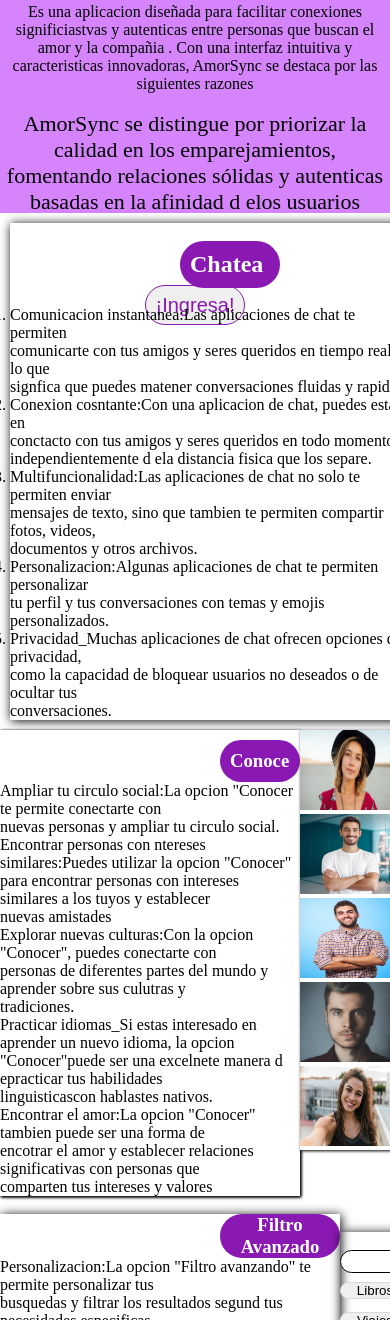
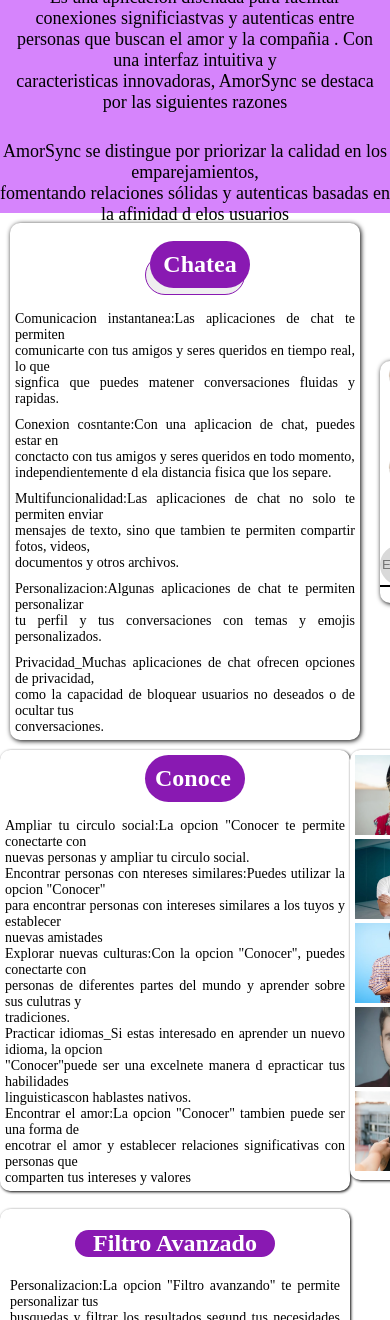
Before and after one commit to YesidStivenPabonCorredorADSO/Repaso_yp, a plain HTML site: page index.html in a window 390 px wide. Shown: the part 680-2000 px from the top of the page. Drawn offline with nearby package versions, Linux system fonts and the light colour scheme.

Commit message:
mitad renposive table

```diff
--- a/index.html
+++ b/index.html
@@ -49,7 +49,7 @@
           <h1 class="section__contenedor--info--titulo">
             ¡Te Podemos dar estas experiencias!
           </h1><br>
-          <p class="section__contenedor--info--parrafo">Es una aplicacion diseñada para facilitar conexiones significiastvas y autenticas entre personas que buscan el amor y la compañia . Con una interfaz intuitiva y <br>
+          <p class="section__contenedor--info--parrafo1">Es una aplicacion diseñada para facilitar conexiones significiastvas y autenticas entre personas que buscan el amor y la compañia . Con una interfaz intuitiva y <br>
             caracteristicas innovadoras, AmorSync se destaca por las siguientes razones
           </p>
           <br>
@@ -64,22 +64,24 @@
     <section class="section__contenedor--servicios">
       <div class="box">
         <div class="section__contenedor--servicios--conten"><br>
+          <div class="section__contenedor--servicios--div">
             <h1 class="section__contenedor--servicios--conten--titulo">Chatea</h1>
+          </div>
           <br>
-          <ol>
-            <li>Comunicacion instantanea:Las aplicaciones de chat te permiten <br>
+          <ul >
+            <li class="section__contenedor--servicios--conten--li">Comunicacion instantanea:Las aplicaciones de chat te permiten <br>
             comunicarte con tus amigos y seres queridos en tiempo real, lo que <br> signfica que puedes matener conversaciones fluidas y rapidas. </li>
-            <li>Conexion cosntante:Con una aplicacion de chat, puedes estar en <br>
+            <li class="section__contenedor--servicios--conten--li">Conexion cosntante:Con una aplicacion de chat, puedes estar en <br>
             conctacto con tus amigos y seres queridos en todo momento, <br>
             independientemente d ela distancia fisica que los separe.</li>
-            <li>Multifuncionalidad:Las aplicaciones de chat no solo te permiten enviar <br>
+            <li class="section__contenedor--servicios--conten--li">Multifuncionalidad:Las aplicaciones de chat no solo te permiten enviar <br>
             mensajes de texto, sino que tambien te permiten compartir fotos, videos,<br>
             documentos y otros archivos. </li>
-            <li>Personalizacion:Algunas aplicaciones de chat te permiten personalizar <br>
+            <li class="section__contenedor--servicios--conten--li">Personalizacion:Algunas aplicaciones de chat te permiten personalizar <br>
             tu perfil y tus conversaciones con temas y emojis personalizados.</li>
-            <li>Privacidad_Muchas aplicaciones de chat ofrecen opciones de privacidad,<br>
+            <li class="section__contenedor--servicios--conten--li">Privacidad_Muchas aplicaciones de chat ofrecen opciones de privacidad,<br>
             como la capacidad de bloquear usuarios no deseados o de ocultar tus <br> conversaciones. </li>
-          </ol>
+          </ul>
         </div>
       </div>
       <div class="box">
@@ -119,8 +121,11 @@
                 <div class="box">
                   <div class="section__contenedor--div">
                   <article class="section__cont--div--arti">
+                    <div class="section__cont--arti--div">
                       <h1 class="section__cont--div--arti--titulo">Conoce</h1>
-                    <ol>
+                    </div>
+                    <br>
+                    <ul class="section__cont--div--arti--ul">
                       <li>Ampliar tu circulo social:La opcion "Conocer te permite conectarte con <br>
                       nuevas personas y ampliar tu circulo social.</li>
                       <li>Encontrar personas con ntereses similares:Puedes utilizar la opcion "Conocer" <br> para encontrar personas con intereses similares a los tuyos y establecer <br>
@@ -128,11 +133,11 @@
                       <li>Explorar nuevas culturas:Con la opcion "Conocer", puedes conectarte con <br>personas de diferentes partes del mundo y aprender sobre sus culutras y <br>tradiciones.</li>
                       <li>Practicar idiomas_Si estas interesado en aprender un nuevo idioma, la opcion <br>"Conocer"puede ser una excelnete manera d epracticar tus habilidades <br> linguisticascon hablastes nativos.</li>
                       <li>Encontrar el amor:La opcion "Conocer" tambien puede ser una forma de <br>encotrar el amor y establecer relaciones significativas con personas que <br> comparten tus intereses y valores</li>
-                    </ol>
+                    </ul>
                   </article>
                 </div>
             </div>
-            <div class="box">
+            <div class="box slider">
                 <div class="section__contenedor--div">
                   <ul class="contenedor--img--ul">
                     <li class="contenedor--img--li"><img class="img--contenedor" src="person1.webp" alt="Personas"></li>
@@ -149,9 +154,14 @@
       <!--Empezando desde aqui porque el otro no se pudo-->
     <section class="section__filtro box">
       <div class="box">
+        <div class="section__contenedor--div">
           <article class="section__filtro--art">
-              <h1 class="sectiom__filtro--art--titulo">Filtro Avanzado</h1>
-              <ol>
+            <br>
+            <div class="section__filtro--div">
+              <h1 class="section__filtro--art--titulo">Filtro Avanzado</h1>
+            </div>
+            <br>
+            <ul class="section__filtro--art--ul">
               <li>Personalizacion:La opcion "Filtro avanzando" te permite personalizar tus <br>
               busquedas y filtrar los resultados segund tus necesidades especificas.</li>
               <li>Eficieincia:Al utilizar la opcion"Filtro avanzado",puedes ahorrar tiempo y <br>
@@ -163,7 +173,9 @@
             obtener resultados mas precisos.</li>
               <li>Ahorro de espacio:La opcion "Filtrado avanzado" te permite filtrar los resultados<br>para que solo se muestren los datos que son relevantes para ti, lo que <br>
               signfica que puedes ahorrar espacion en tu dispositivo.</li>
-              </ol>
+            </ul>
+          </article>
+        </div>
           </div>
           <div class="box">
               <br>
@@ -179,7 +191,6 @@
                 <button class="section__filtro--art--button7">Motos</button>
                 <button class="section__filtro--art--button8">Viajes</button>
               </div>
-            </article>
           </div>
     </section>
     <br>
@@ -199,9 +210,9 @@
         </div>
         </div>
       <div class="box">
-          <div class="section__elige--cont">
-            <h2 class="section__elige--cont--titulo">Tu eres el que elige</h2>
-            <p>AmorSynce es facil de usar y esta diseñado para ayudarte a econtrar a <br> alguien especial de manera rapidad y sencilla.Puedes crear un perfil en <br> pocos minutos y empezar a buscar personas que compartan tus intereses y <br>valores.Ademas, nuestra aplicacion es intuitiva y facil de navegar, lo que te <br> permite centrarte en lo que realemente importa encontrar a alguien con <br>quien tengas una conexion emocional</p>
+          <div class="section__elige--cont"><br>
+            <h2 class="section__elige--cont--titulo">Tu eres el que elige</h2><br>
+            <p class="section__elige--cont--parrafo">AmorSynce es facil de usar y esta diseñado para ayudarte a econtrar a <br> alguien especial de manera rapidad y sencilla.Puedes crear un perfil en <br> pocos minutos y empezar a buscar personas que compartan tus intereses y <br>valores.Ademas, nuestra aplicacion es intuitiva y facil de navegar, lo que te <br> permite centrarte en lo que realemente importa encontrar a alguien con <br>quien tengas una conexion emocional</p>
           </div>
       </div>
     </section>
--- a/menu.css
+++ b/menu.css
@@ -3,44 +3,7 @@
     margin: 0;
     box-sizing: border-box;
 }
-/* El reposive table */
-@media (max-width:768px){
-/* Este es el inicio */
-    .encabezado{
-        width: 760px;
-    }
-    .section__contenedor--inicio{
-        width: 760px;
-    }
-    .section__contenedor--inicio--titulo{
-        font-size: 20px;
-    }
-    .section__contenedor--inicio--parrafo{
-        font-size: 17px;
-    }
-    .section__contenedor--inicio--articol {
-        font-size: 17px;
-        /* El esta clase toma el parrafo */
-    }
-    .section__contenedor--inicio--button{
-        width: 150px;
-        font-size: 20px;
-    }
-    /*El codigo la card informaciin */
-    .section__contenedor--info--titulo h1{
-        font-size: 20px;
-    }
-    .section___contenedor--info--parrafo{
-        font-size: 10px;
-    }
-    .section__contenedor--info--button{
 
-    }
-    /* las cards de experiencia  */
-    .section__contenedor--servicios--conten{
-        width: 400px;
-    }
-}
 .encabezado{
     display: flex;
     box-shadow: 5px 0px 5px  ;
@@ -116,11 +79,14 @@
 .section__contenedor--info--titulo{
     font-size: 40px;
 }
+.section__contenedor--info--parrafo1{
+    font-size: 18px;
+}
 .section___contenedor--info--parrafo{
-    font-size: 22px;
+    font-size: 25px;
 }
 .section__contenedor--info--button{
-    margin-top: 70px;
+    margin-top: 30px;
     height: 40px;
     font-size: 20px;
     width: 100px;
@@ -132,13 +98,14 @@
     display: flex;
     flex-direction: row;
     background-color: white;
+    align-items: center;
 }
 .section__contenedor--servicios--conten{
     display:flex ;
     flex-direction: column;
-    box-shadow: 1px 1px 10px;
+    box-shadow: 1px 1px 5px;
     margin: 10px;
-
+    border-radius: 10px;
 }
 .section__contenedor--servicios--conten--titulo{
     margin-left: 170px;
@@ -147,6 +114,9 @@
     width: 100px;
     color: white;
     border-radius: 30px;
+}
+.section__contenedor--servicios--conten--li{
+    list-style: none;
 }
 .section__contenedor--servicios--img--black{
     width: 50px;
@@ -209,11 +179,11 @@ hr{
     display: flex;
     flex-direction: column;
     background-color: white;
+    box-shadow: 1px 1px 3px;
 }
 .section__cont--div--arti{
     display: flex;
     flex-direction: column;
-  box-shadow: 1px 1px 3px;
     background-color: white;
 }
 .section__cont--div--arti--titulo{
@@ -221,7 +191,8 @@ hr{
     margin-left: 220px;
     padding: 10px;
     background-color: #8919B2;
-    width: 80px;
+    width: 100px;
+    font-size: 24px;
     color: white;
     border-radius: 30px;
 }
@@ -230,6 +201,7 @@ hr{
     flex-direction: column;
     box-shadow: 1px 1px 3px;
     background-color: white;
+    border-radius: 10px;
 }
 .contenedor--img--li{
     list-style: none;
@@ -242,11 +214,11 @@ hr{
 .section__filtro{
     display: flex;
     flex-direction: row;
+    align-items: center;
 }
 .section__filtro--art{
     display:flex ;
     flex-direction: column;
-    box-shadow: 1px 1px 10px;
     background-color: white;
 }
 .section__filtro--art1{
@@ -254,14 +226,18 @@ hr{
     flex-direction: column;
     box-shadow: 1px 1px 10px;
     height: 150px;
+    border-radius: 10px;
 }
-.sectiom__filtro--art--titulo{
+.section__filtro--art--titulo{
     margin-left: 220px;
     background-color: #8919B2;
     width: 120px;
     color: white;
     text-align: center;
     border-radius: 30px;
+}
+.section__filtro--art--ul{
+    list-style: none;
 }
 .section__filtro--art--input{
     width: 300px;
@@ -363,6 +339,7 @@ hr{
     box-shadow: 1px 1px 10px;
     background-color: white;
     justify-content: center;
+    border-radius: 10px;
 }
 .section__elige--img{
     width: 220px;
@@ -375,9 +352,9 @@ hr{
     justify-content: center;
 }
 .section__elige--cont--titulo{
-    margin-left: 200px;
+    margin-left: 150px;
     background-color: #8919B2;
-    width: 120px;
+    width: 200px;
     color: white;
     text-align: center;
     border-radius: 30px;
@@ -519,3 +496,105 @@ hr{
     border-radius: 10px;
     border: 1px solid #D9D9D9;
 }
+/* El reposive table */
+@media screen and (max-width:768px){
+    /* Este es el inicio */
+        .encabezado{
+            width: 760px;
+        }
+        .section__contenedor--inicio{
+            width: 760px;
+        }
+        .section__contenedor--inicio--titulo{
+            font-size: 24px;
+        }
+        .section__contenedor--inicio--parrafo{
+            font-size: 17px;
+        }
+        .section__contenedor--inicio--articol {
+            font-size: 17px;
+            /* El esta clase toma el parrafo */
+        }
+        .section__contenedor--inicio--button{
+            width: 170px;
+            font-size: 17px;
+        }
+        /*El codigo la card informaciin */
+        .section__contenedor--info--titulo {
+            font-size: 30px;
+        }
+        .section__contenedor--info--parrafo1{
+            font-size: 18px;
+            padding: 10px;
+        }
+        .section___contenedor--info--parrafo{
+            font-size: 18px;
+        }
+        .section__contenedor--info--button{
+            font-size: 17px;
+            margin-bottom: 10px;
+        }
+        /* las cards de experiencia  */
+        .section__contenedor--servicios--conten{
+            width: 400px;
+        }
+        .section__contenedor--servicios--conten{
+            width: 350px;
+        }
+        .section__contenedor--servicios--conten--li{
+            font-size: 14px;
+            text-align: justify;
+            padding: 5px;
+            list-style: none;
+        }
+        .section__contenedor--servicios--div{
+            margin-left: 140px;
+        }
+        .section__contenedor--servicios--conten--titulo{
+            margin-left: 0;
+            text-align: center;
+        }
+        .section__contenedor--div{
+            padding: 5px;
+            text-align: justify;
+            font-size: 14px;
+            width: 350px;
+        }
+        .section__cont--div--arti--ul{
+            list-style: none;
+        }
+        .section__cont--div--arti--titulo{
+            margin: 0;
+        }
+        .section__cont--arti--div{
+            margin-left: 140px;
+        }
+        .section__filtro--div{
+            margin-left: 70px;
+        }
+        .section__filtro--art--titulo{
+            width: 200px;
+            font-size: 24px;
+            margin: 0;
+        }
+        .section__filtro--art--ul{
+            text-align: justify;
+            padding: 5px;
+        }
+        .section__elige--cont{
+            width: 350px;
+            align-items: center;
+        }
+        .section__elige--cont--titulo{
+            margin: 0;
+        }
+        .section__elige--cont--parrafo{
+            padding: 5px;
+            text-align: justify;
+            font-size: 14px;
+        }
+        .section__otor{
+            display: flex;
+        }
+
+    }
```
Lines whose indentation alone changed are shown as unchanged.
